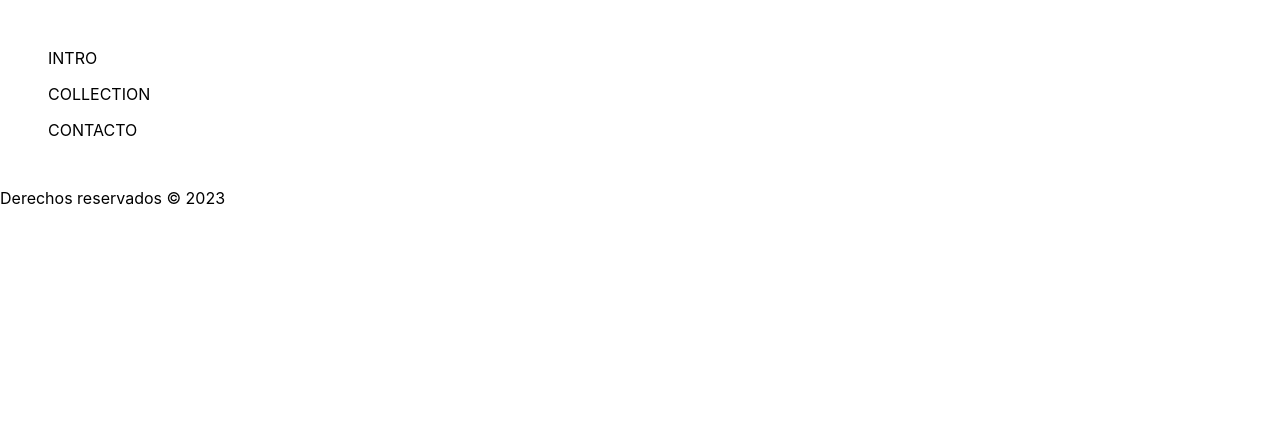
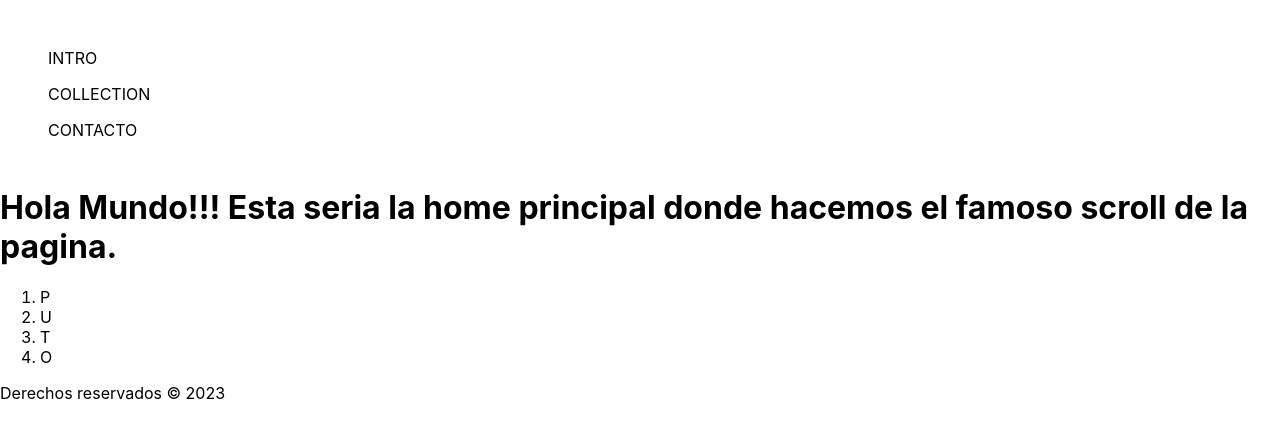
Before and after one commit to stephvaez-dev/stephvaez, a React (Create React App) app: page / in a window 1280 px wide. Shown: the top 438 px of the page. Built offline with nearby package versions, Linux system fonts and the light colour scheme.

Commit message:
Modificamos y corregimos la estructura de la aplicacion, integramos react-router para el manejo de rutas y creamos el componente principial de la pagina Home.js

```diff
--- a/package.json
+++ b/package.json
@@ -9,6 +9,7 @@
     "react": "^18.2.0",
     "react-dom": "^18.2.0",
     "react-responsive": "^9.0.2",
+    "react-router-dom": "^6.14.1",
     "react-scripts": "5.0.1",
     "sass": "^1.62.1",
     "web-vitals": "^2.1.4"
--- a/src/App.js
+++ b/src/App.js
@@ -1,15 +1,9 @@
 import React from 'react';
-import Header from './components/header/Header.js';
-import Footer from './components/footer/Footer.js';
-import './main.css'
+import Routes from './config/Routes.js';
+import './main.css';
 
 const App = () => {
-  return (
-    <>
-      <Header />
-      <Footer />
-    </>
-  );
+  return <Routes />;
 }
 
 export default App;
--- a/src/components/header/Header.js
+++ b/src/components/header/Header.js
@@ -1,4 +1,4 @@
-import React, { useState, useEffect } from 'react';
+import React from 'react';
 import './Header.scss';
 import Menu from './Menu/Menu.js'
 
--- a/src/components/header/Menu/MenuItem/MenuItem.js
+++ b/src/components/header/Menu/MenuItem/MenuItem.js
@@ -1,5 +1,4 @@
-import React, { useState } from 'react';
-import Menu from '../Menu';
+import React from 'react';
 import './MenuItem.scss'
 
 const MenuItem = ({ label, isActive, onClick }) => {
--- /dev/null
+++ b/src/config/Routes.js
@@ -0,0 +1,20 @@
+import React from 'react';
+import { BrowserRouter as Router, Route, Routes } from 'react-router-dom';
+import Header from '../components/header/Header';
+import Footer from '../components/footer/Footer';
+import Home from '../pages/Home/Home.js';
+// Importa otros componentes de página según sea necesario
+
+const AppRoutes = () => {
+  return (
+    <Router>
+      <Header />
+      <Routes>
+        <Route path="/" element={<Home />} />
+      </Routes>
+      <Footer />
+    </Router>
+  );
+}
+
+export default AppRoutes;
--- /dev/null
+++ b/src/pages/Home/Home.js
@@ -0,0 +1,23 @@
+import React from 'react';
+// Importa otros componentes de página según sea necesario
+
+const Home = () => {
+  return (
+    <>
+      <div>
+        <h1 className='titulo'>
+              Hola Mundo!!!
+              Esta seria la home principal donde hacemos el famoso scroll de la pagina.
+          </h1>
+          <ol>
+            <li>P</li>
+            <li>U</li>
+            <li>T</li>
+            <li>O</li>
+          </ol>
+      </div>
+    </>
+  );
+}
+
+export default Home;
--- /dev/null
+++ b/src/pages/Home/Home.scss
@@ -0,0 +1,4 @@
+.titulo {
+    font-size: 300px;
+    color: red($color: #000000);
+}
```
Also changed, not shown: 1 other file (tests, documents, lock files or other folders).
